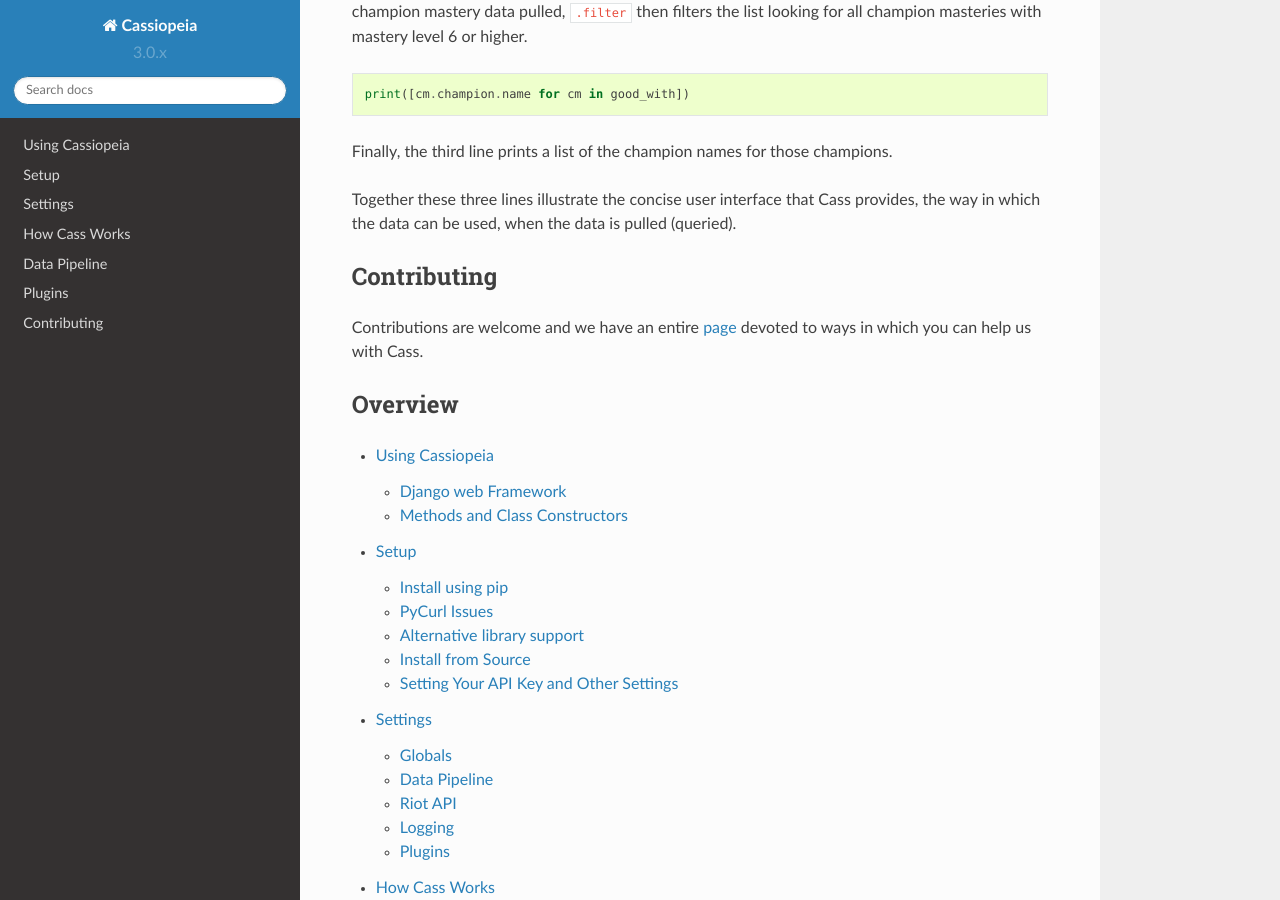
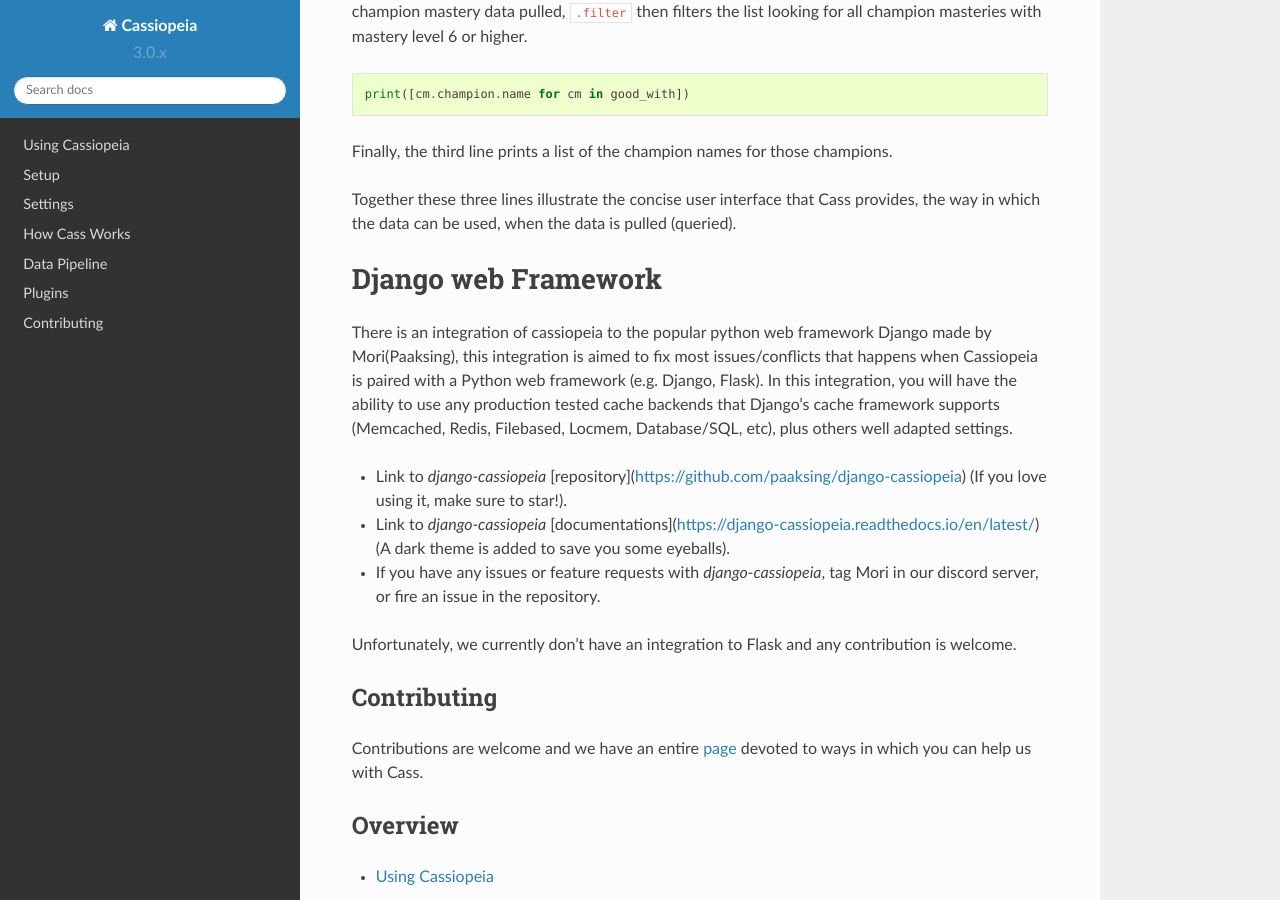
Before and after one commit to meraki-analytics/cassiopeia, a Sphinx documentation site: the page built from doc/index.rst, in a window 1280 px wide and 900 px high, scrolled down 1939 px. Built offline with Sphinx 7.4.7 and the Read the Docs theme 2.0.0, drawn with Linux system fonts in a browser that asks for light colours.

Commit message:
Update index.rst

```diff
--- a/doc/index.rst
+++ b/doc/index.rst
@@ -79,6 +79,16 @@
 
 Together these three lines illustrate the concise user interface that Cass provides, the way in which the data can be used, when the data is pulled (queried).
 
+Django web Framework
+####################
+There is an integration of cassiopeia to the popular python web framework Django made by Mori(Paaksing), this integration is aimed to fix most issues/conflicts that happens when Cassiopeia is paired with a Python web framework (e.g. Django, Flask). In this integration, you will have the ability to use any production tested cache backends that Django's cache framework supports (Memcached, Redis, Filebased, Locmem, Database/SQL, etc), plus others well adapted settings.
+
+* Link to `django-cassiopeia` [repository](https://github.com/paaksing/django-cassiopeia) (If you love using it, make sure to star!).
+* Link to `django-cassiopeia` [documentations](https://django-cassiopeia.readthedocs.io/en/latest/) (A dark theme is added to save you some eyeballs).
+* If you have any issues or feature requests with `django-cassiopeia`, tag Mori in our discord server, or fire an issue in the repository.
+
+Unfortunately, we currently don't have an integration to Flask and any contribution is welcome.
+
 
 Contributing
 ============
```
